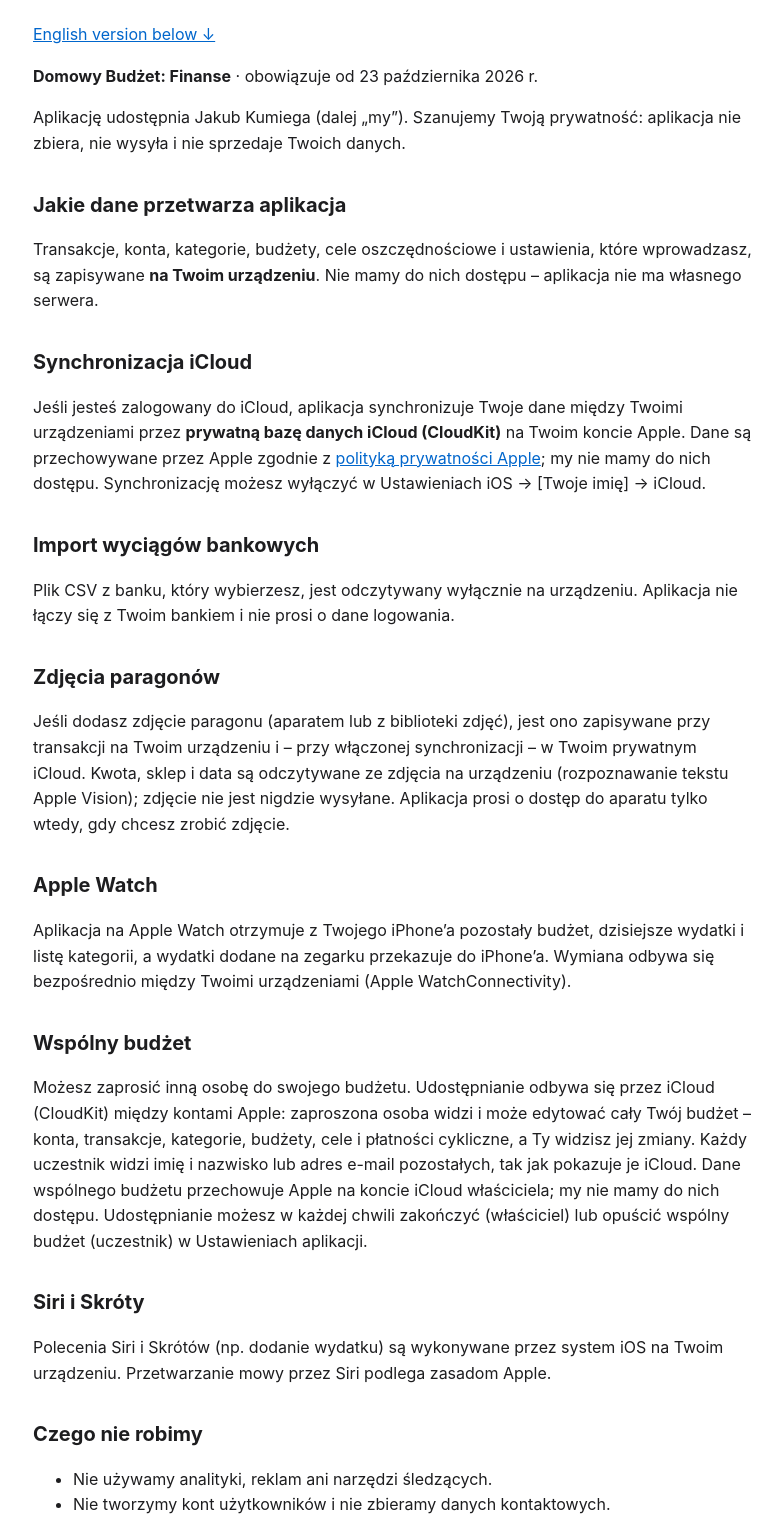
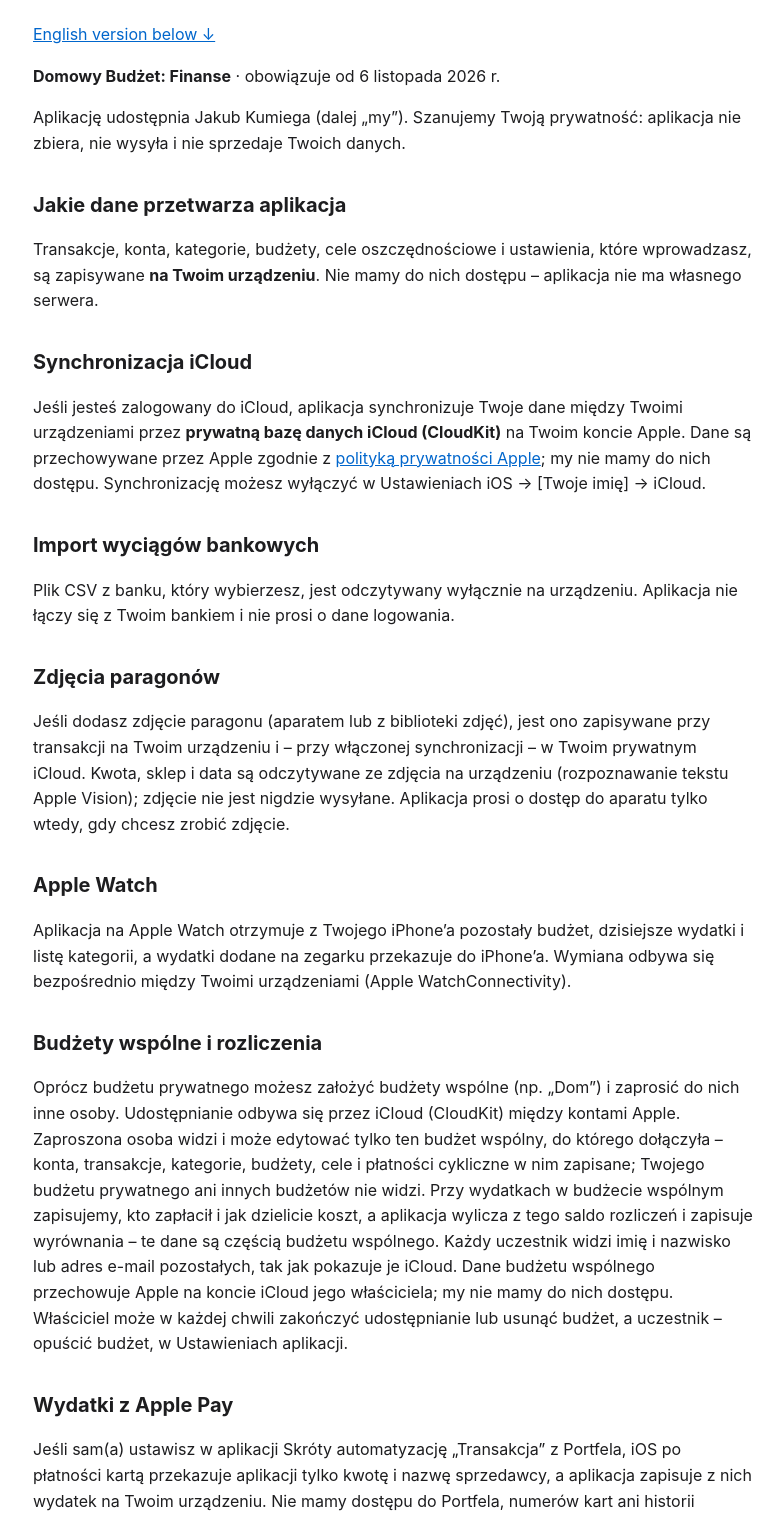
Before and after one commit to kumi20/budzet-domowy-legal, a plain HTML site: page privacy.html in a window 1280 px wide. Shown: the part 92-1609 px from the top of the page, without its empty margins (247-1030 px from the left). Drawn offline with Linux system fonts and the light colour scheme.

Commit message:
Privacy: separate shared budgets, settling up, expenses from Apple Pay (1.4)

```diff
--- a/privacy.html
+++ b/privacy.html
@@ -1,7 +1,7 @@
 <!doctype html><html lang="pl"><head><meta charset="utf-8"><meta name="viewport" content="width=device-width,initial-scale=1"><title>Polityka prywatności – Domowy Budżet: Finanse</title><style>body{font:16px/1.6 -apple-system,BlinkMacSystemFont,"Segoe UI",sans-serif;max-width:720px;margin:0 auto;padding:32px 20px;color:#1d1d1f;background:#fff}h1{font-size:28px}h2{font-size:20px;margin-top:32px}a{color:#0066cc}footer{margin-top:48px;font-size:14px;color:#6e6e73}@media(prefers-color-scheme:dark){body{background:#000;color:#f5f5f7}a{color:#2997ff}}</style></head><body>
 <h1>Polityka prywatności</h1>
 <p><a href="#en">English version below ↓</a></p>
-<p><strong>Domowy Budżet: Finanse</strong> · obowiązuje od 23 października 2026 r.</p>
+<p><strong>Domowy Budżet: Finanse</strong> · obowiązuje od 6 listopada 2026 r.</p>
 <p>Aplikację udostępnia Jakub Kumiega (dalej „my”). Szanujemy Twoją prywatność: aplikacja nie zbiera, nie wysyła i nie sprzedaje Twoich danych.</p>
 <h2>Jakie dane przetwarza aplikacja</h2>
 <p>Transakcje, konta, kategorie, budżety, cele oszczędnościowe i ustawienia, które wprowadzasz, są zapisywane <strong>na Twoim urządzeniu</strong>. Nie mamy do nich dostępu – aplikacja nie ma własnego serwera.</p>
@@ -13,8 +13,10 @@
 <p>Jeśli dodasz zdjęcie paragonu (aparatem lub z biblioteki zdjęć), jest ono zapisywane przy transakcji na Twoim urządzeniu i – przy włączonej synchronizacji – w Twoim prywatnym iCloud. Kwota, sklep i data są odczytywane ze zdjęcia na urządzeniu (rozpoznawanie tekstu Apple Vision); zdjęcie nie jest nigdzie wysyłane. Aplikacja prosi o dostęp do aparatu tylko wtedy, gdy chcesz zrobić zdjęcie.</p>
 <h2>Apple Watch</h2>
 <p>Aplikacja na Apple Watch otrzymuje z Twojego iPhone’a pozostały budżet, dzisiejsze wydatki i listę kategorii, a wydatki dodane na zegarku przekazuje do iPhone’a. Wymiana odbywa się bezpośrednio między Twoimi urządzeniami (Apple WatchConnectivity).</p>
-<h2>Wspólny budżet</h2>
-<p>Możesz zaprosić inną osobę do swojego budżetu. Udostępnianie odbywa się przez iCloud (CloudKit) między kontami Apple: zaproszona osoba widzi i może edytować cały Twój budżet – konta, transakcje, kategorie, budżety, cele i płatności cykliczne, a Ty widzisz jej zmiany. Każdy uczestnik widzi imię i nazwisko lub adres e-mail pozostałych, tak jak pokazuje je iCloud. Dane wspólnego budżetu przechowuje Apple na koncie iCloud właściciela; my nie mamy do nich dostępu. Udostępnianie możesz w każdej chwili zakończyć (właściciel) lub opuścić wspólny budżet (uczestnik) w Ustawieniach aplikacji.</p>
+<h2>Budżety wspólne i rozliczenia</h2>
+<p>Oprócz budżetu prywatnego możesz założyć budżety wspólne (np. „Dom”) i zaprosić do nich inne osoby. Udostępnianie odbywa się przez iCloud (CloudKit) między kontami Apple. Zaproszona osoba widzi i może edytować tylko ten budżet wspólny, do którego dołączyła – konta, transakcje, kategorie, budżety, cele i płatności cykliczne w nim zapisane; Twojego budżetu prywatnego ani innych budżetów nie widzi. Przy wydatkach w budżecie wspólnym zapisujemy, kto zapłacił i jak dzielicie koszt, a aplikacja wylicza z tego saldo rozliczeń i zapisuje wyrównania – te dane są częścią budżetu wspólnego. Każdy uczestnik widzi imię i nazwisko lub adres e-mail pozostałych, tak jak pokazuje je iCloud. Dane budżetu wspólnego przechowuje Apple na koncie iCloud jego właściciela; my nie mamy do nich dostępu. Właściciel może w każdej chwili zakończyć udostępnianie lub usunąć budżet, a uczestnik – opuścić budżet, w Ustawieniach aplikacji.</p>
+<h2>Wydatki z Apple Pay</h2>
+<p>Jeśli sam(a) ustawisz w aplikacji Skróty automatyzację „Transakcja” z Portfela, iOS po płatności kartą przekazuje aplikacji tylko kwotę i nazwę sprzedawcy, a aplikacja zapisuje z nich wydatek na Twoim urządzeniu. Nie mamy dostępu do Portfela, numerów kart ani historii płatności, a dane nie trafiają na żaden serwer. Automatyzację wyłączysz lub usuniesz w aplikacji Skróty.</p>
 <h2>Siri i Skróty</h2>
 <p>Polecenia Siri i Skrótów (np. dodanie wydatku) są wykonywane przez system iOS na Twoim urządzeniu. Przetwarzanie mowy przez Siri podlega zasadom Apple.</p>
 <h2>Czego nie robimy</h2>
@@ -44,14 +46,15 @@
 <h2>Kontakt</h2>
 <p>Pytania dotyczące prywatności: <a href="mailto:j.kumiega@icloud.com">j.kumiega@icloud.com</a></p>
 <hr id="en"><h1>Privacy Policy (English)</h1>
-<p><strong>Domowy Budżet: Finanse</strong> · effective October 23, 2026</p>
+<p><strong>Domowy Budżet: Finanse</strong> · effective November 6, 2026</p>
 <p>The app is provided by Jakub Kumiega ("we"). The app does not collect, transmit or sell your data.</p>
 <h2>Data the app processes</h2><p>Transactions, accounts, categories, budgets, savings goals and settings you enter are stored <strong>on your device</strong>. We have no access to them – the app has no server of its own.</p>
 <h2>iCloud sync</h2><p>If you are signed in to iCloud, the app syncs your data between your devices through your <strong>private iCloud database (CloudKit)</strong> in your Apple account. Apple stores it under <a href="https://www.apple.com/legal/privacy/">Apple's Privacy Policy</a>; we cannot access it. You can turn sync off in iOS Settings → [your name] → iCloud.</p>
 <h2>Bank statement import</h2><p>The CSV file you pick is read only on your device. The app never connects to your bank or asks for banking credentials.</p>
 <h2>Receipt photos</h2><p>If you add a receipt photo (camera or photo library), it is stored with the transaction on your device and, with sync on, in your private iCloud. The amount, shop and date are read from the photo on your device (Apple Vision text recognition); the photo is never sent anywhere. The app asks for camera access only when you take a photo.</p>
 <h2>Apple Watch</h2><p>The Apple Watch app receives your remaining budget, today's spending and your categories from your iPhone and passes expenses added on the watch back to it. This exchange happens directly between your devices (Apple WatchConnectivity).</p>
-<h2>Shared budget</h2><p>You can invite another person to your budget. Sharing works through iCloud (CloudKit) between Apple accounts: the invited person sees and can edit your whole budget – accounts, transactions, categories, budgets, goals and recurring payments – and you see their changes. Participants see each other's name or email address as iCloud shows them. The shared budget is stored by Apple in the owner's iCloud account; we cannot access it. The owner can stop sharing and a participant can leave at any time in the app's Settings.</p>
+<h2>Shared budgets and settling up</h2><p>Besides your private budget you can create shared budgets (e.g. "Home") and invite other people to them. Sharing works through iCloud (CloudKit) between Apple accounts. An invited person sees and can edit only the shared budget they joined – its accounts, transactions, categories, budgets, goals and recurring payments – never your private budget or other budgets. For expenses in a shared budget the app records who paid and how the cost is split, and uses this to show the balance and record settlements; this data is part of the shared budget. Participants see each other's name or email address as iCloud shows them. A shared budget is stored by Apple in its owner's iCloud account; we cannot access it. The owner can stop sharing or delete the budget, and a participant can leave it, at any time in the app's Settings.</p>
+<h2>Expenses from Apple Pay</h2><p>If you set up a Wallet "Transaction" automation in the Shortcuts app yourself, iOS passes only the amount and the merchant name to the app after a card payment, and the app saves an expense from them on your device. We have no access to Wallet, card numbers or your payment history, and the data is not sent to any server. You can turn the automation off or delete it in the Shortcuts app.</p>
 <h2>Siri and Shortcuts</h2><p>Siri and Shortcuts commands (such as adding an expense) are run by iOS on your device. Siri speech processing is governed by Apple's terms.</p>
 <h2>What we don't do</h2><ul><li>No analytics, advertising or tracking tools.</li><li>No user accounts and no contact data collection.</li><li>No sharing of data with any third parties.</li></ul>
 <h2>AI features</h2>
```
